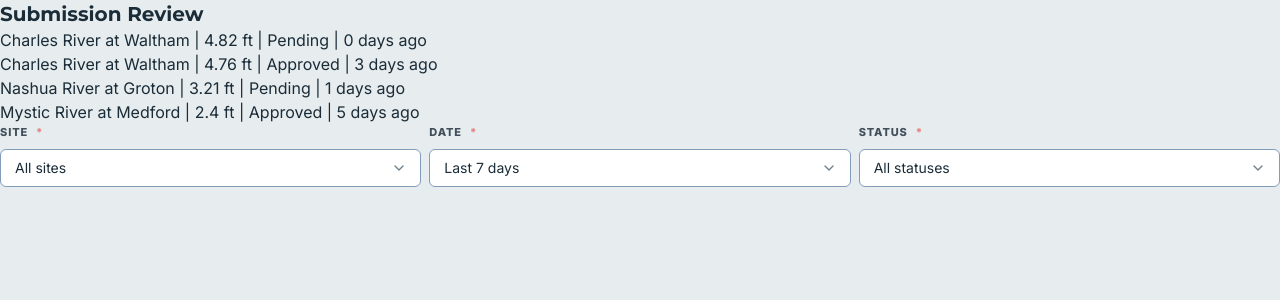
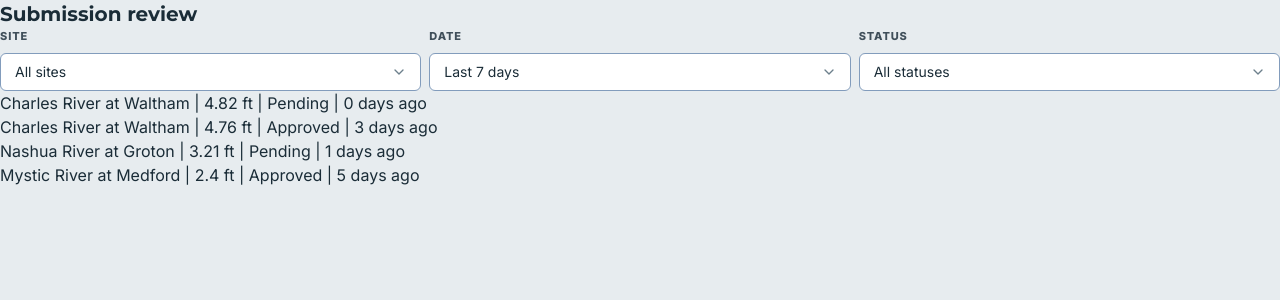
Before and after one commit to JumboCode/massachusetts-river-alliance, a Next.js app: page /review/filters in a window 1280 px wide. Shown: the top 300 px of the page. Built offline with nearby package versions, Linux system fonts and the light colour scheme.

Commit message:
fix: put filters above the list and match the ticket's date options

```diff
--- a/src/app/review/filters/page.tsx
+++ b/src/app/review/filters/page.tsx
@@ -73,20 +73,11 @@ export default function ReviewFiltersPage() {
 
     return (
         <div>
-            <h1 className="font-heading text-xl">Submission Review</h1>
-            {shown.map((s) => (
-                <p key={s.id}>
-                    {SITES.find((site) => site.id === s.siteId)?.name} |{" "}
-                    {s.gageHeight} ft | {s.status} | {s.daysAgo} days ago
-                </p>
-            ))}
-            {shown.length === 0 && <p>No submissions match these filters</p>}
+            <h1 className="font-heading text-xl">Submission review</h1>
 
             <div className="flex flex-row gap-2">
                 <Field>
-                    <FieldLabel htmlFor="site" required>
-                        SITE
-                    </FieldLabel>
+                    <FieldLabel htmlFor="site">SITE</FieldLabel>
                     <NativeSelect
                         id="site"
                         value={site}
@@ -101,23 +92,19 @@ export default function ReviewFiltersPage() {
                     </NativeSelect>
                 </Field>
                 <Field>
-                    <FieldLabel htmlFor="date" required>
-                        DATE
-                    </FieldLabel>
+                    <FieldLabel htmlFor="date">DATE</FieldLabel>
                     <NativeSelect
                         id="date"
                         value={date}
                         onChange={(e) => setDate(e.target.value)}
                     >
                         <option value="7">Last 7 days</option>
-                        <option value="alltime">All times</option>
                         <option value="30">Last 30 days</option>
+                        <option value="alltime">All time</option>
                     </NativeSelect>
                 </Field>
                 <Field>
-                    <FieldLabel htmlFor="status" required>
-                        STATUS
-                    </FieldLabel>
+                    <FieldLabel htmlFor="status">STATUS</FieldLabel>
                     <NativeSelect
                         id="status"
                         value={status}
@@ -130,6 +117,14 @@ export default function ReviewFiltersPage() {
                     </NativeSelect>
                 </Field>
             </div>
+
+            {shown.map((s) => (
+                <p key={s.id}>
+                    {SITES.find((site) => site.id === s.siteId)?.name} |{" "}
+                    {s.gageHeight} ft | {s.status} | {s.daysAgo} days ago
+                </p>
+            ))}
+            {shown.length === 0 && <p>No submissions match these filters</p>}
         </div>
     );
 }
```
